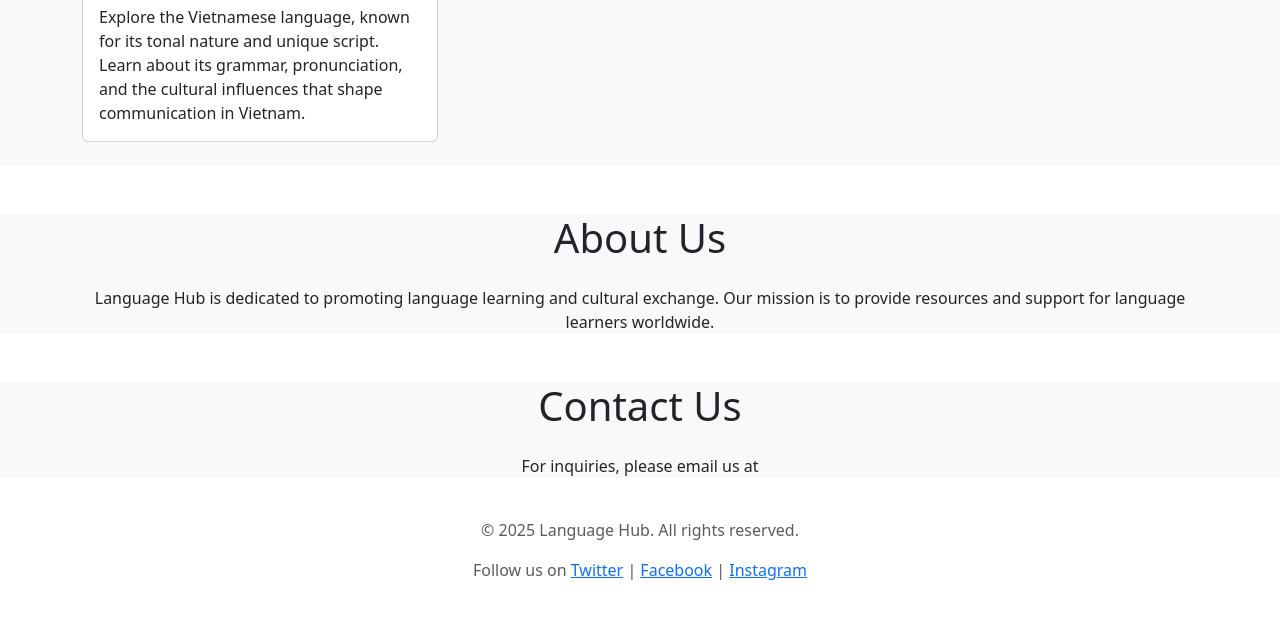
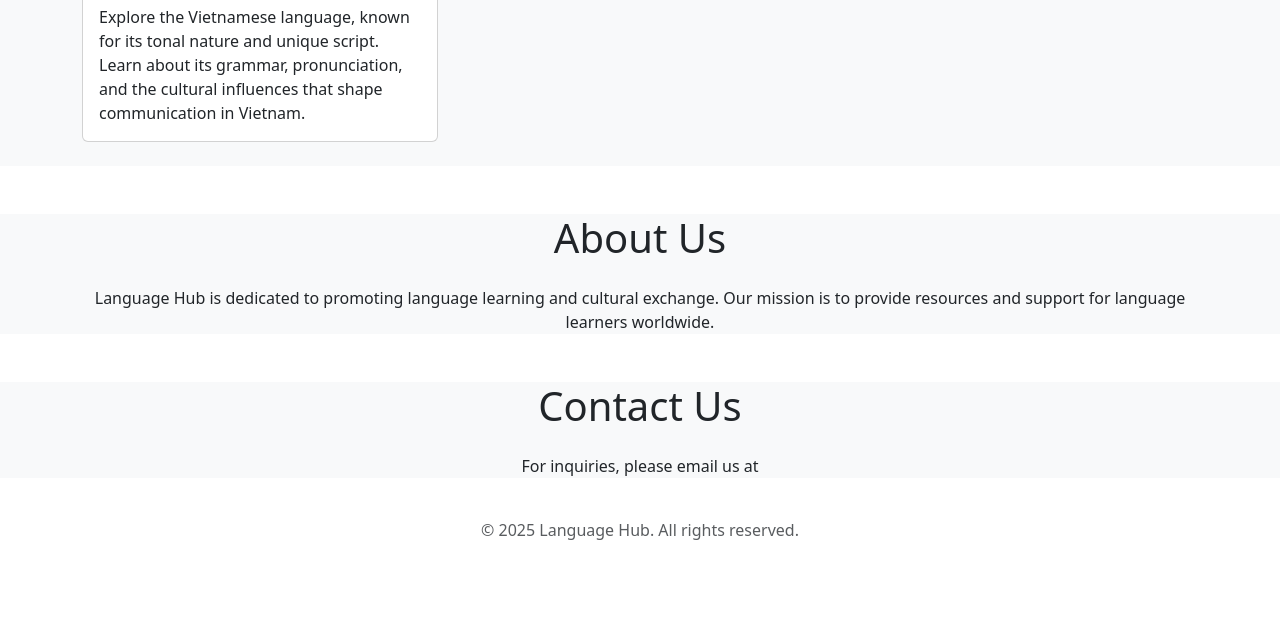
Before and after one commit to KotatsuKun/Language-Hub-Website, a plain HTML site: page index.html in a window 1280 px wide. Shown: the part 2242-2860 px from the top of the page. After the commit the page ends 2824 px from the top, so only its background shows below. Drawn offline with nearby package versions, Linux system fonts and the light colour scheme.

Commit message:
more basic changes

```diff
--- a/index.html
+++ b/index.html
@@ -212,7 +212,7 @@
     <footer>
         <div class="container text-center py-4">
             <p class="text-muted">&copy; 2025 Language Hub. All rights reserved.</p>
-            <p class="text-muted">Follow us on <a href="#">Twitter</a> | <a href="#">Facebook</a> | <a href="#">Instagram</a></p>
+            <!-- <p class="text-muted">Follow us on <a href="#">Twitter</a> | <a href="#">Facebook</a> | <a href="#">Instagram</a></p> -->
         </div>
     </footer>
 
```
